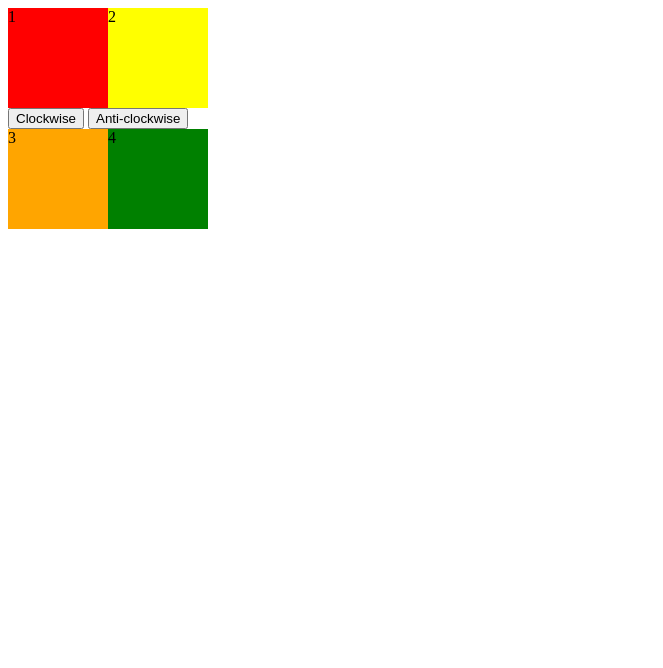
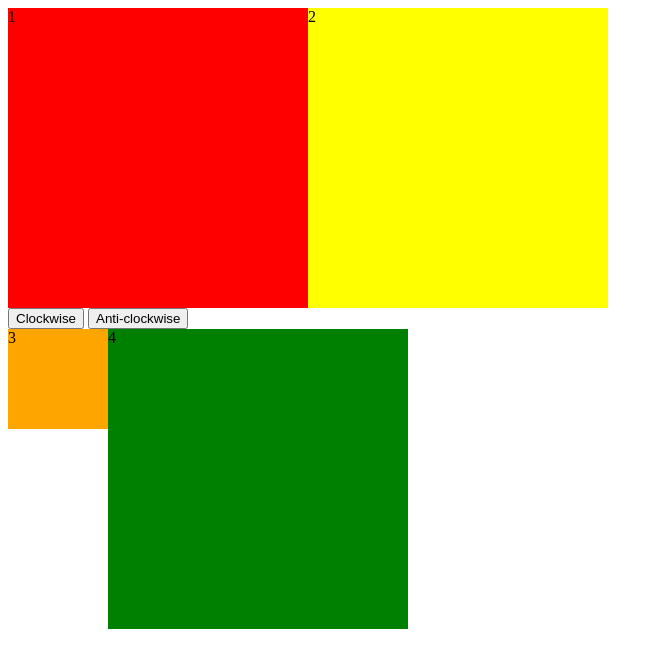
Before and after one commit to Alpharox001/ZYGAL-Assignment--Dec-22, a plain HTML site: page Shital_Ghatole_VibrantMinds_9881037259/index.html in a window 1280 px wide. Shown: the whole page, without its empty margins (0-663 px from the left). Drawn offline with Linux system fonts and the light colour scheme.

Commit message:
Update index.html

```diff
--- a/Shital_Ghatole_VibrantMinds_9881037259/index.html
+++ b/Shital_Ghatole_VibrantMinds_9881037259/index.html
@@ -10,14 +10,14 @@
         }
 
         #block1 {
-            width: 100px;
-            height: 100px;
+            width: 300px;
+            height: 300px;
             background-color: red;
         }
 
         #block2 {
-            width: 100px;
-            height: 100px;
+            width: 300px;
+            height: 300px;
             background-color: yellow;
         }
 
@@ -32,8 +32,8 @@
         }
 
         #block4 {
-            width: 100px;
-            height: 100px;
+            width: 300px;
+            height: 300px;
             background-color: green;
         }
     </style>
```
